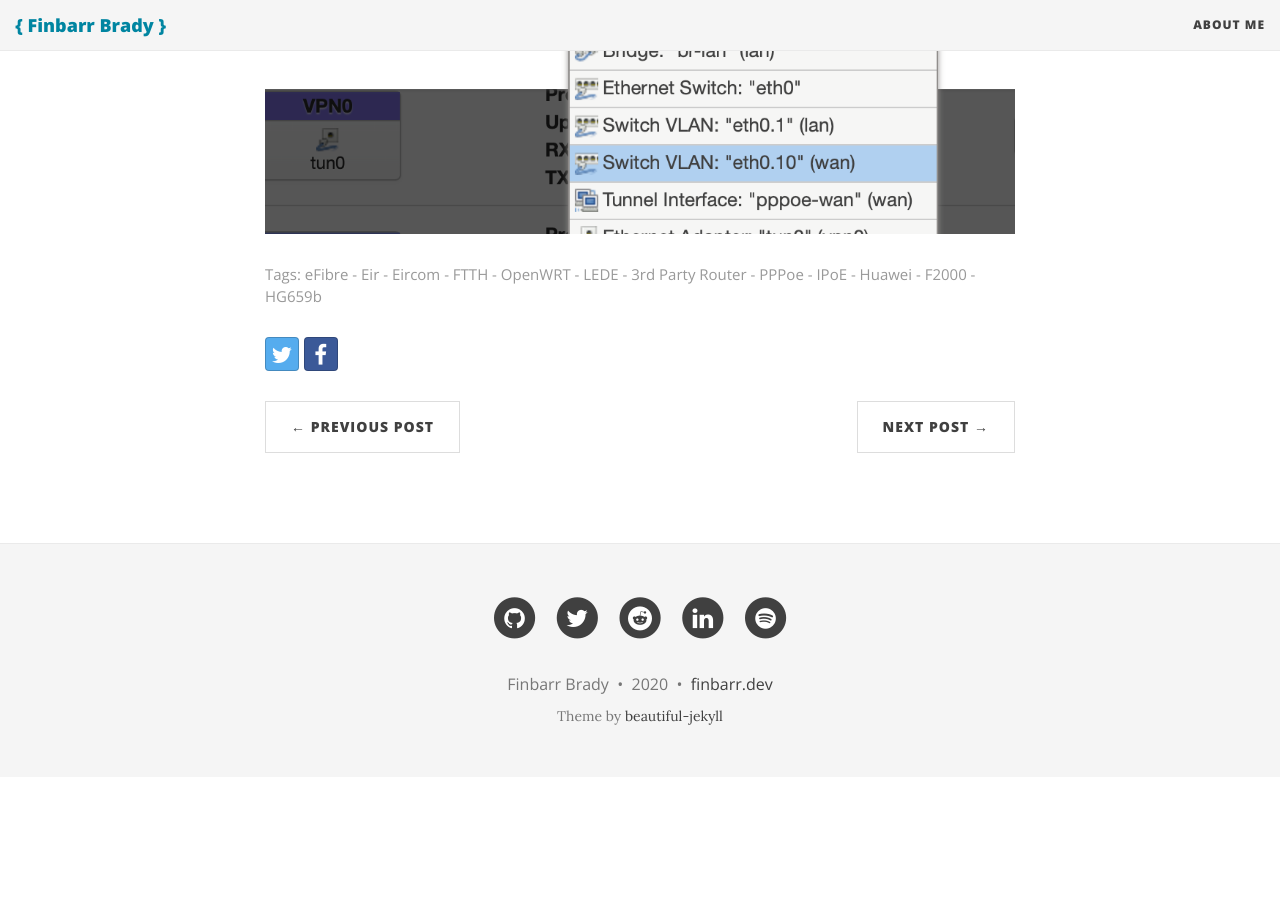
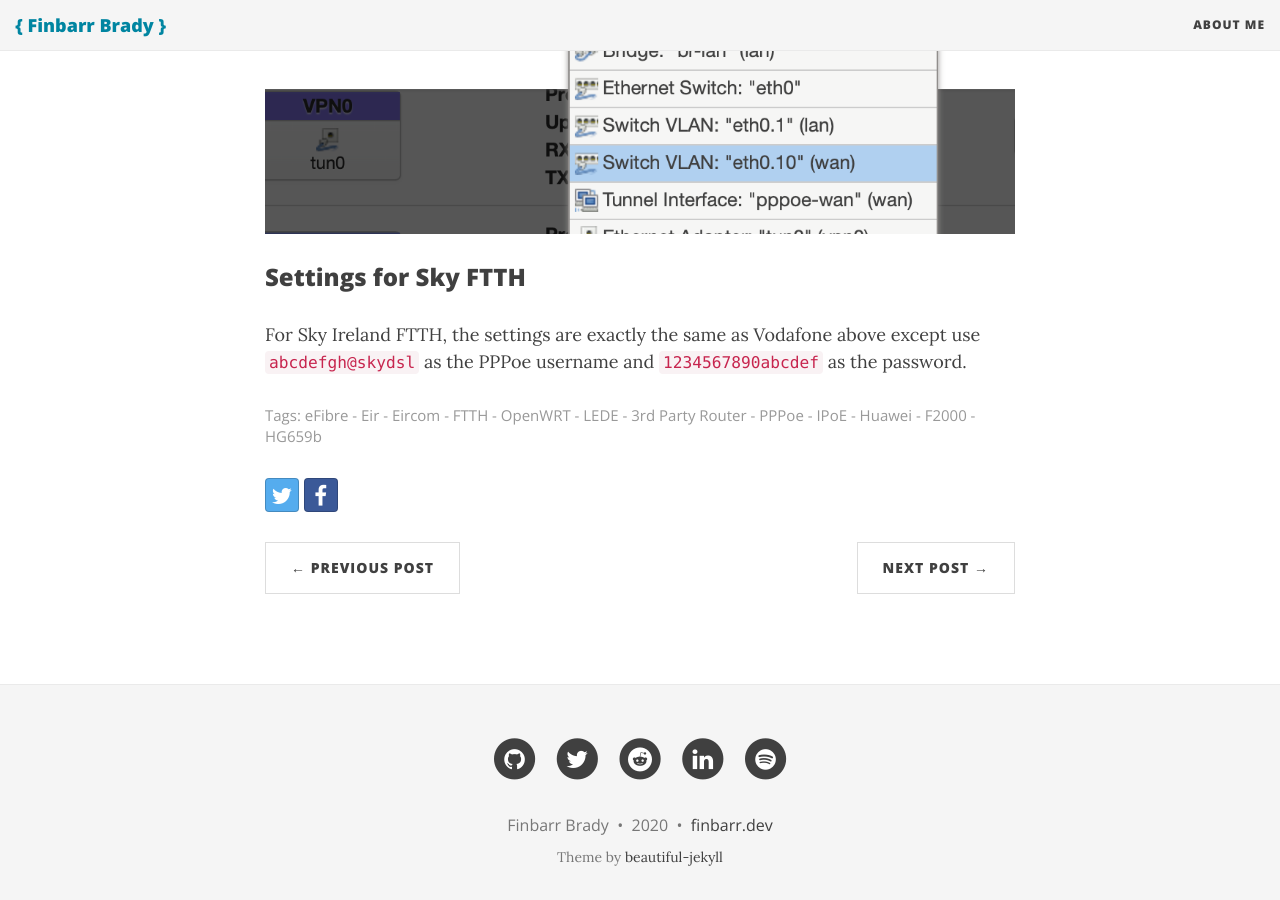
Before and after one commit to fbradyirl/fbradyirl_archive.github.io, a Jekyll site: the page built from _posts/2017-07-13-replace-eir-f2000.md, in a window 1280 px wide and 900 px high, scrolled down 4287 px. Built offline with Jekyll 4.4.1, drawn with Linux system fonts in a browser that asks for light colours; nearby versions of some CDN libraries; comment, search, counter and statistics services are not loaded; before the commit the page ends 5064 px from its top, so only the background shows below that.

Commit message:
Update 2017-07-13-replace-eir-f2000.md

```diff
--- a/_posts/2017-07-13-replace-eir-f2000.md
+++ b/_posts/2017-07-13-replace-eir-f2000.md
@@ -64,3 +64,8 @@ Here are my settings using OpenWrt on [EdgeRouter X](https://openwrt.org/toh/ubi
 
 
 ![]({{site.baseurl}}/img/wan_interface.png)
+
+
+### Settings for Sky FTTH
+
+For Sky Ireland FTTH, the settings are exactly the same as Vodafone above except use `abcdefgh@skydsl` as the PPPoe username and `1234567890abcdef` as the password.
```
